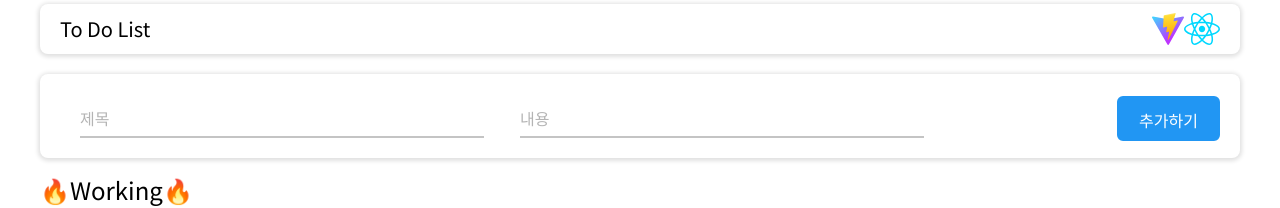
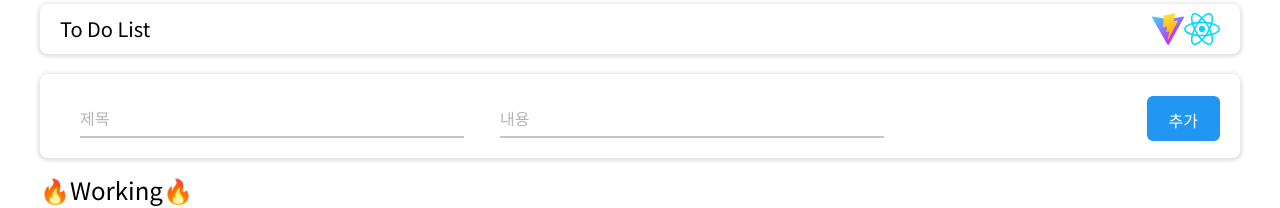
Before and after one commit to synuns/toDoList, a React (Vite) app: page / in a window 1280 px wide. Shown: the top 208 px of the page. Built offline with nearby package versions, Linux system fonts and the light colour scheme.

Commit message:
🩹 Fix simples
change alert message
add Input ease-out transition
InputBox width 70%

```diff
--- a/src/App.jsx
+++ b/src/App.jsx
@@ -43,7 +43,7 @@ function App() {
         content: '',
       });
     } else {
-      alert('입력값을 올바르게 입력해주세요.');
+      alert('할 일을 정확히 입력해주세요!');
     }
   };
 
--- a/src/common/Input.jsx
+++ b/src/common/Input.jsx
@@ -26,6 +26,7 @@ const StyledInput = styled.div`
     position: absolute;
     top: 57%;
     left: 0;
+    transition: 0.2s ease-out;
     cursor: text;
   }
 
--- a/src/components/InputForm.jsx
+++ b/src/components/InputForm.jsx
@@ -19,7 +19,7 @@ const FormBox = styled.div`
 `;
 
 const InputBox = styled.div`
-  width: 80%;
+  width: 70%;
   display: flex;
   flex-direction: row;
   justify-content: flex-start;
@@ -33,7 +33,7 @@ function InputForm({ title, content, onChange, onCreate }) {
         <Input name="제목" id="title" onChange={onChange} value={title} />
         <Input name="내용" id="content" onChange={onChange} value={content} />
       </InputBox>
-      <Button onClick={() => onCreate()}>추가하기</Button>
+      <Button onClick={() => onCreate()}>추가</Button>
     </FormBox>
   );
 }
```
